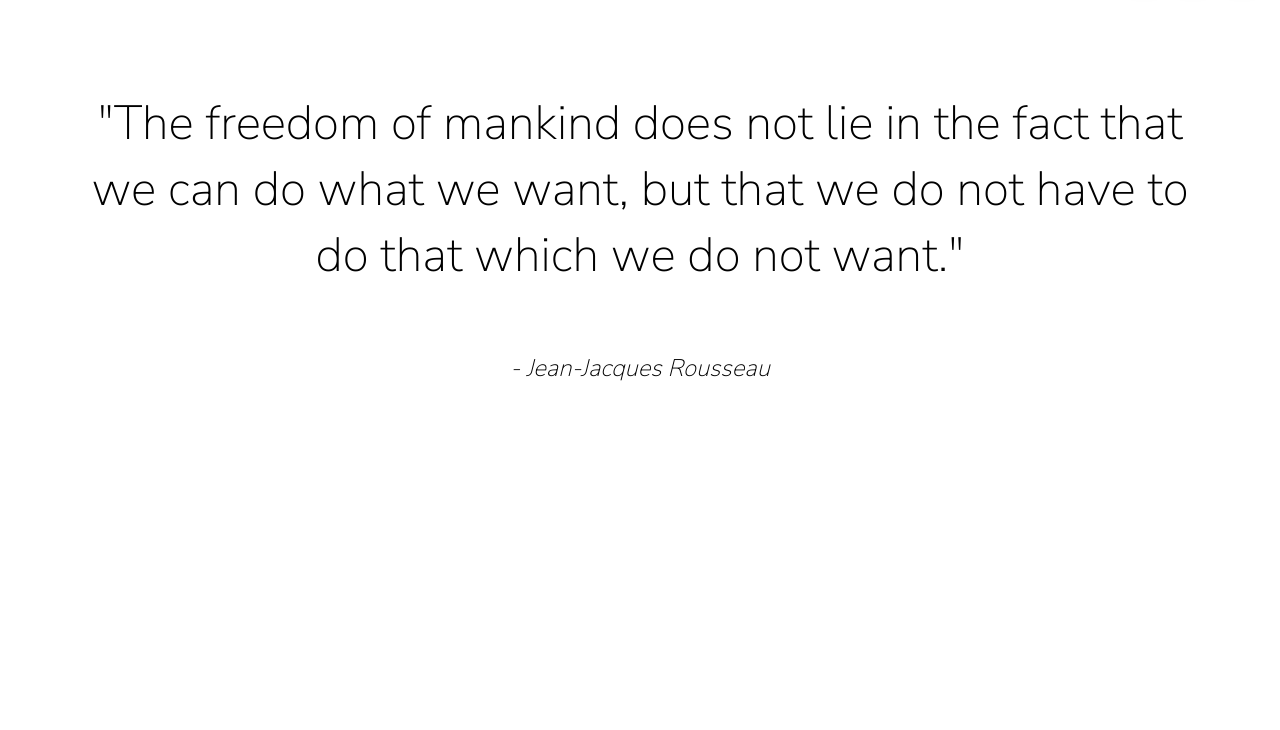
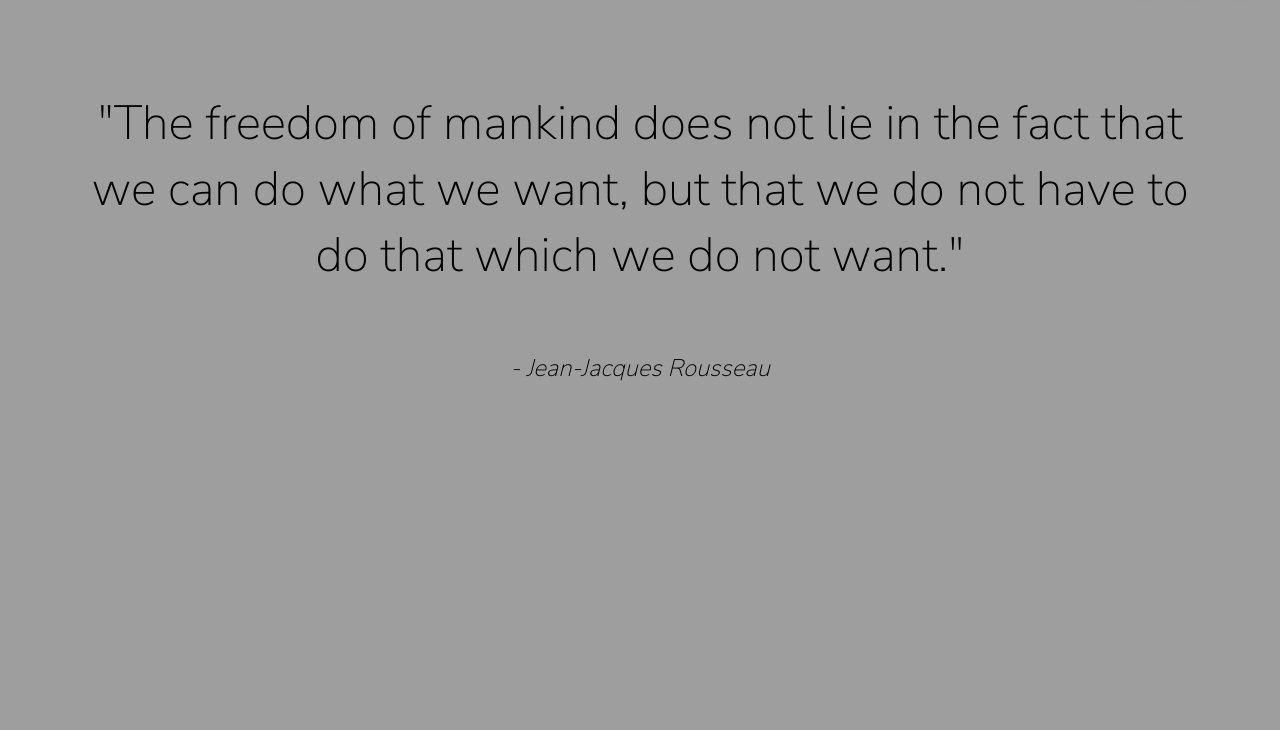
Before and after one commit to BakaiViktorWebDesign/simple-quote-page, a plain HTML site: page index.html in a window 1280 px wide. Shown: the part 70-800 px from the top of the page. Drawn offline with Linux system fonts and the light colour scheme; the site is published under a folder, as on GitHub Pages, so addresses that start at the root find nothing.

Commit message:
Update style.css

```diff
--- a/style.css
+++ b/style.css
@@ -6,7 +6,7 @@
 }
 
 body {
-    background-image: url(/assets/freedom.jpg);
+    background-image: url(assets/freedom.jpg);
     background-attachment: fixed;
     background-size: cover;
     background-repeat: no-repeat;
```
